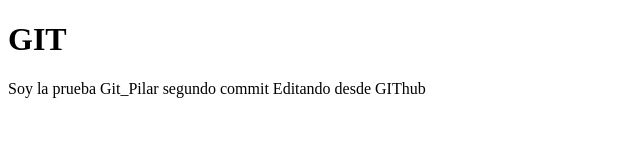
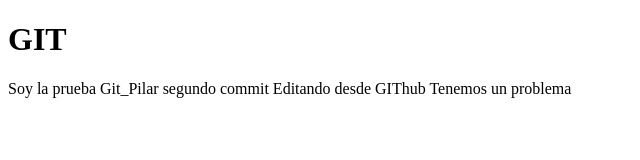
Before and after one commit to Agustiin3/pruebagit_pilar, a plain HTML site: page index.html in a window 1280 px wide. Shown: the whole page, without its empty margins (0-640 px from the left). Drawn offline with Linux system fonts and the light colour scheme.

Commit message:
Update index.html

```diff
--- a/index.html
+++ b/index.html
@@ -9,5 +9,6 @@
     Soy la prueba Git_Pilar
     segundo commit
     Editando desde GIThub
+    Tenemos un problema
   </body>
 </html>
```
